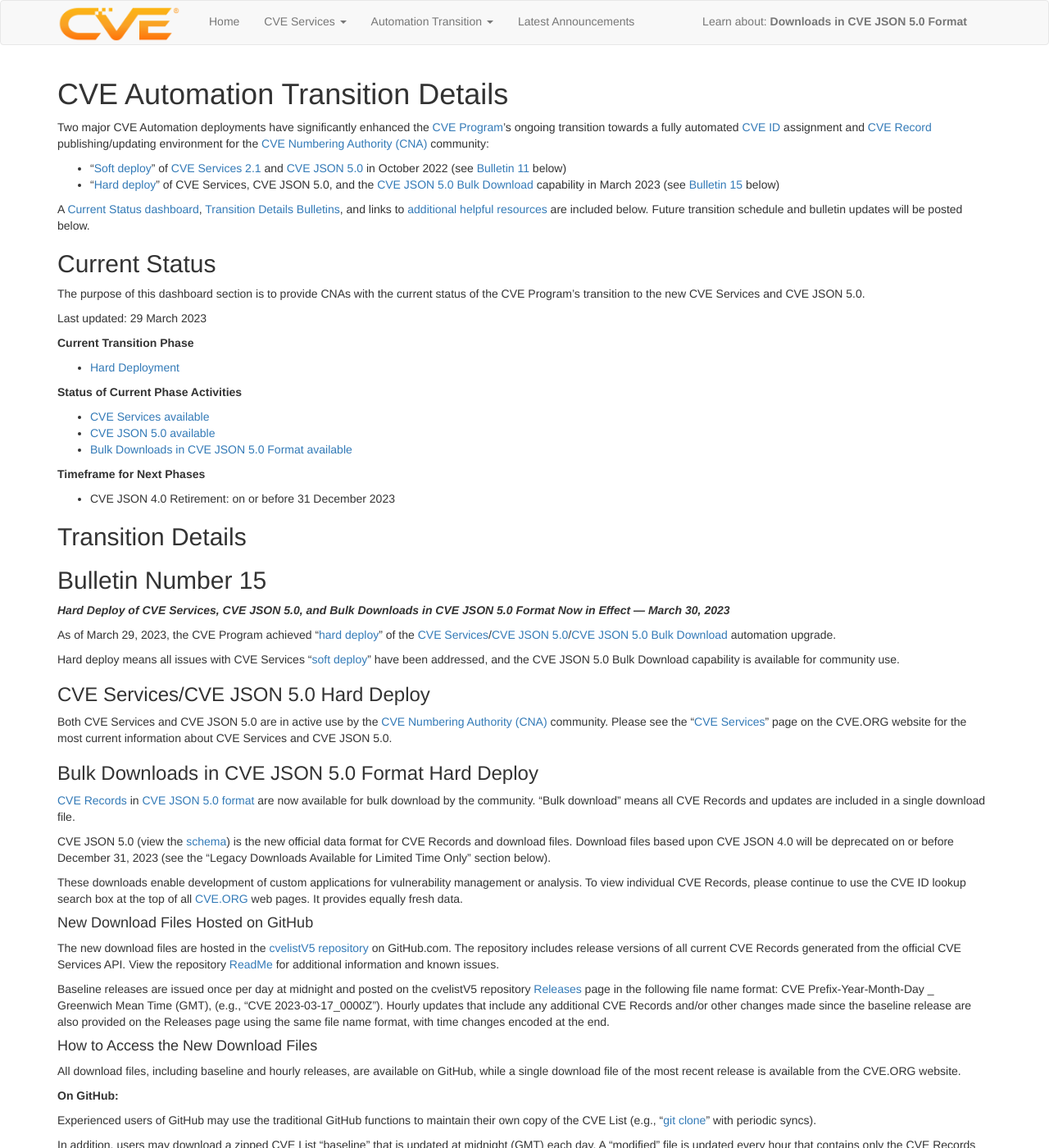
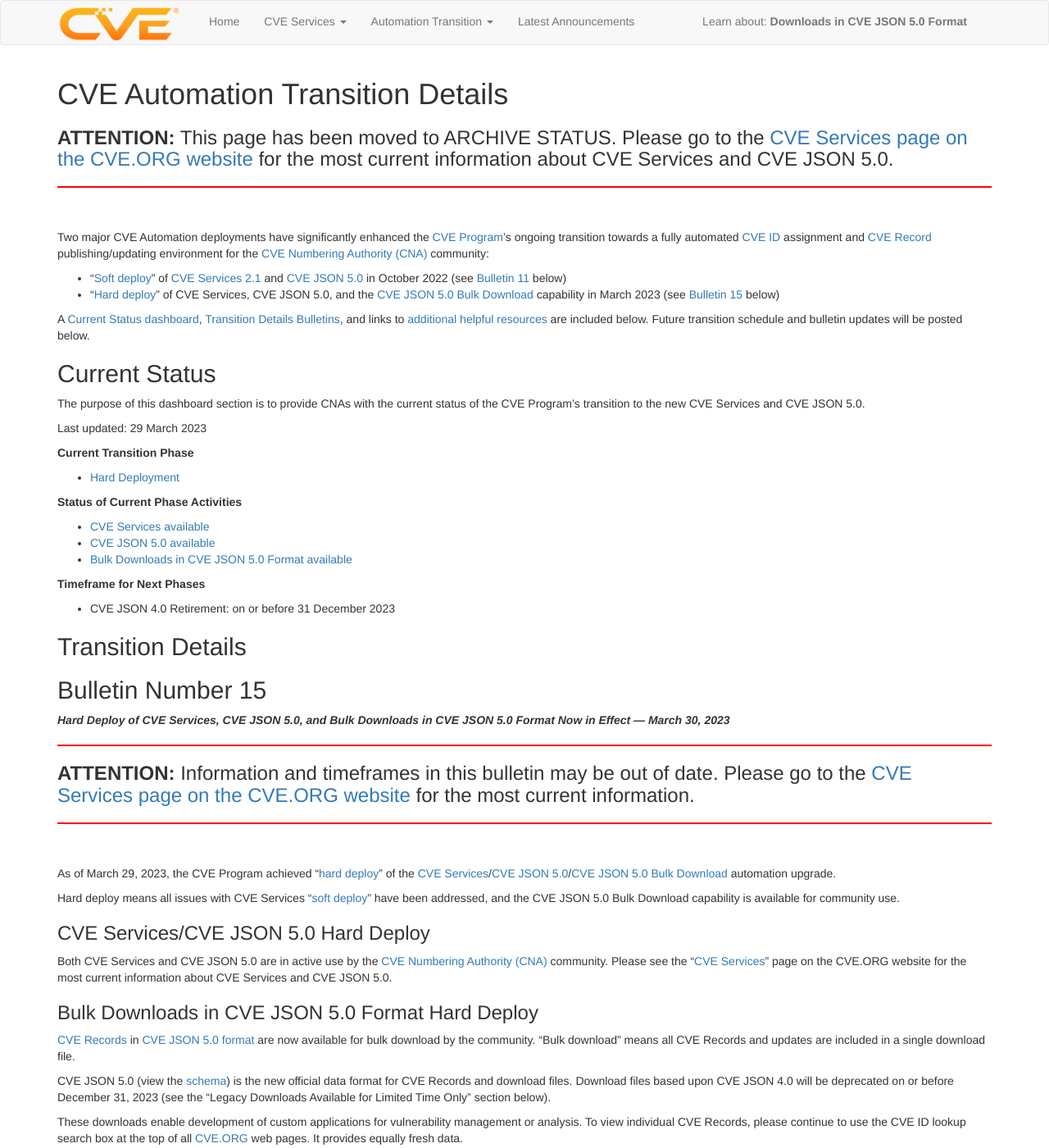
Before and after one commit to CVEProject/cveproject.github.io, a Jekyll site: the page built from automation-transition.md, in a window 1280 px wide and 1400 px high. Shown: the whole window at 82% size. Built offline with Jekyll 4.4.1, drawn with Linux system fonts in a browser that asks for light colours; nearby versions of some CDN libraries.

Commit message:
Update automation-transition.md
Add Alert message that the page is moved to Archive Status and link to the CVE.ORG website for the most current info

```diff
--- a/automation-transition.md
+++ b/automation-transition.md
@@ -2,6 +2,13 @@
 title: CVE Automation Transition Details
 layout: page
 ---
+
+<h3><strong>ATTENTION:</strong> This page has been moved to ARCHIVE STATUS. Please go to the <a href="https://www.cve.org/AllResources/CveServices">CVE Services page on the CVE.ORG website</a> for the most current information about CVE Services and CVE JSON 5.0.</h3>
+
+<hr style="border:1px solid red">
+
+<br/>
+
 Two major CVE Automation deployments have significantly enhanced the [CVE Program](https://www.cve.org/)’s ongoing transition towards a fully automated [CVE ID](https://www.cve.org/ResourcesSupport/Glossary?activeTerm=glossaryCVEID) assignment and [CVE Record](https://www.cve.org/ResourcesSupport/Glossary?activeTerm=glossaryRecord) publishing/updating environment for the [CVE Numbering Authority (CNA)](https://www.cve.org/ProgramOrganization/CNAs) community:
 
 - “[Soft deploy](https://cveproject.github.io/automation-cve-services-faqs#what-is-meant-by-cve-services-21-soft-deploy)” of [CVE Services 2.1](https://www.cve.org/AllResources/CveServices) and [CVE JSON 5.0](https://www.cve.org/AllResources/CveServices#cve-json-5) in October 2022 (see [Bulletin 11](https://cveproject.github.io/automation-transition#bulletin-number-11) below)
@@ -32,6 +39,14 @@ Last updated: 29 March 2023
 
 ## Bulletin Number 15
 <strong>*Hard Deploy of CVE Services, CVE JSON 5.0, and Bulk Downloads in CVE JSON 5.0 Format Now in Effect — March 30, 2023*</strong>
+
+<hr style="border:1px solid red">
+
+<h3><strong>ATTENTION:</strong> Information and timeframes in this bulletin may be out of date. Please go to the <a href="https://www.cve.org/AllResources/CveServices">CVE Services page on the CVE.ORG website</a> for the most current information.</h3>
+
+<hr style="border:1px solid red">
+
+<br/>
 
 As of March 29, 2023, the CVE Program achieved “[hard deploy](https://cveproject.github.io/automation-cve-services-faqs#what-is-meant-by-cve-services-21-hard-deploy)” of the [CVE Services](https://www.cve.org/AllResources/CveServices)/[CVE JSON 5.0](https://www.cve.org/AllResources/CveServices#cve-json-5)/[CVE JSON 5.0 Bulk Download](https://www.cve.org/Media/News/item/blog/2023/03/29/CVE-Downloads-in-JSON-5-Format) automation upgrade.
 
```
